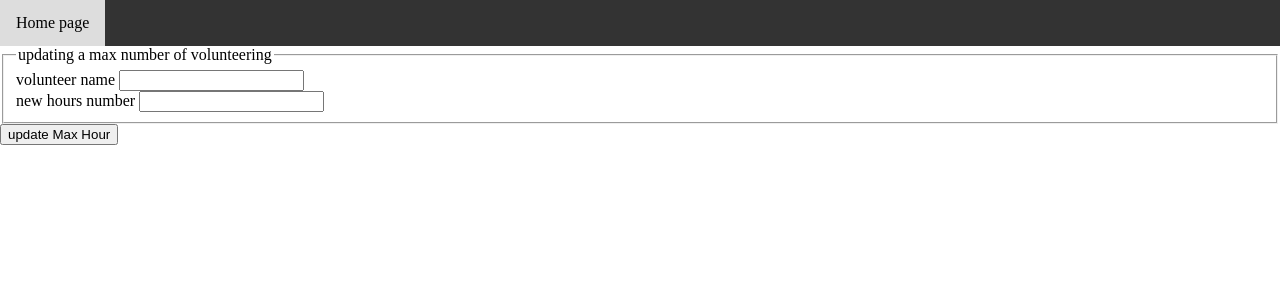
After one commit to Project-Management-SCE/PM2022_TEAM_29, a Flask app: page /updateMaxHour in a window 1280 px wide. The commit adds this page. Shown: the top 300 px of the page. Run offline with Flask 2, Linux system fonts and the light colour scheme.

Commit message:
update_max_hour_for_volunteer

```diff
--- a/App.py
+++ b/App.py
@@ -1,7 +1,7 @@
 from flask import Flask, render_template, request, flash, session, redirect, url_for, abort
 import sqlite3
 from forms import signupForm, SignOutForm, LoginForm, signupFormOrg, DeleteVolunteerForm, DeleteOrganizationForm, DeleteFieldForm, UpdateDonationForm, DivideDonationForm, UpdateRatingForm, AddFieldForm, SearchForVolunteerForm, ReportHoursForm
-from forms import UpdateMaxVolForm
+from forms import UpdateMaxVolForm, UpdateMaxHourForm
 from datetime import datetime
 from werkzeug.utils import secure_filename
 from PIL import Image
@@ -729,5 +729,17 @@ def updateMaxVol():
     flash("successfully updated!")
     return render_template('updateMaxVol.html', form=form, )
 
+@app.route('/updateMaxHour', methods=['POST','GET'])
+def updateMaxHour():
+    Database()
+    form = UpdateMaxHourForm()
+    if request.method == 'POST':
+        Maxhour = form.Maxhour.data
+        username = form.username.data
+        cursor.execute("UPDATE 'hours' SET limitt=? WHERE volname=? and orgname=?", (Maxhour, username, session["userorg"],))
+        conn.commit()
+    flash("successfully updated!")
+    return render_template('updateMaxHour.html', form=form, )
+
 if __name__ == '__main__':
     app.run(debug=True)
--- a/forms.py
+++ b/forms.py
@@ -90,3 +90,8 @@ class ReportHoursForm(FlaskForm):
 class UpdateMaxVolForm(FlaskForm):
     maxvol = StringField("New Max number", validators=[DataRequired()])
     submit = SubmitField('update number')
+
+class UpdateMaxHourForm(FlaskForm):
+    username = StringField("volunteer name", validators=[DataRequired()])
+    Maxhour = StringField("new hours number", validators=[DataRequired()])
+    submit = SubmitField('update Max Hour')
--- a/templates/organization.html
+++ b/templates/organization.html
@@ -82,6 +82,9 @@ body{
     <a href='updateMaxVol'>
       <button class="button button3">Update Max number of volunteers</button>
   </a>
+  <a href='updateMaxHour'>
+    <button class="button button4">Update Max number of hour for each volunteer</button>
+</a>
 </body>
 
 
--- /dev/null
+++ b/templates/updateMaxHour.html
@@ -0,0 +1,94 @@
+<!DOCTYPE html>
+<html lang="en">
+
+<head>
+    <meta charset="utf-8">
+    <meta name="viewport" content="width=device-width, initial-scale=1">
+    <style>
+        * {
+          box-sizing: border-box;
+        }
+
+        body {
+          margin: 0;
+        }
+
+        /* Style the header */
+        .header {
+          background-color: #f1f1f1;
+          padding: 20px;
+          text-align: center;
+        }
+
+        /* Style the top navigation bar */
+        .topnav {
+          overflow: hidden;
+          background-color: #333;
+        }
+
+        /* Style the topnav links */
+        .topnav a {
+          float: left;
+          display: block;
+          color: #f2f2f2;
+          text-align: center;
+          padding: 14px 16px;
+          text-decoration: none;
+        }
+
+        /* Change color on hover */
+        .topnav a:hover {
+          background-color: #ddd;
+          color: black;
+        }
+        </style>
+</head>
+<body>
+<div  class="container w-50">
+    <form method="POST" action="" >
+        <div class="topnav">
+            <a href="/">Home page</a>
+        </div>
+
+        {{ form.hidden_tag() }}
+        <fieldset>
+            <legend class="border-bottom mb-4">updating a max number of volunteering</legend>
+            <div class="form-group">
+                {{ form.username.label(class="form-control-label") }}
+                {% if form.username.errors %}
+                {{ form.username(class="from-control form-control-lg is-invalid") }}
+                {% for error in form.username.errors %}
+                <span> {{error}}</span>
+                {% endfor %}
+                {% else %}
+                {{ form.username(class="from-control form-control-lg") }}
+                {%endif%}
+            </div>
+
+            <div class="form-group">
+                {{ form.Maxhour.label(class="form-control-label") }}
+                {% if form.Maxhour.errors%}
+                {{ form.Maxhour(class="from-control form-control-lg is-invalid") }}
+                {% for error in form.Maxhour.errors %}
+                <span> {{error}}</span>
+                {% endfor %}
+                {% else %}
+                {{ form.Maxhour(class="from-control form-control-lg") }}
+                {%endif%}
+            </div>
+
+
+
+
+        </fieldset>
+
+        <div class="field-group my-4">
+            {{ form.submit(class='btn btn-online-info') }}
+        </div>
+        <br>
+    </form>
+
+</div>
+
+</body>
+</html>
```
